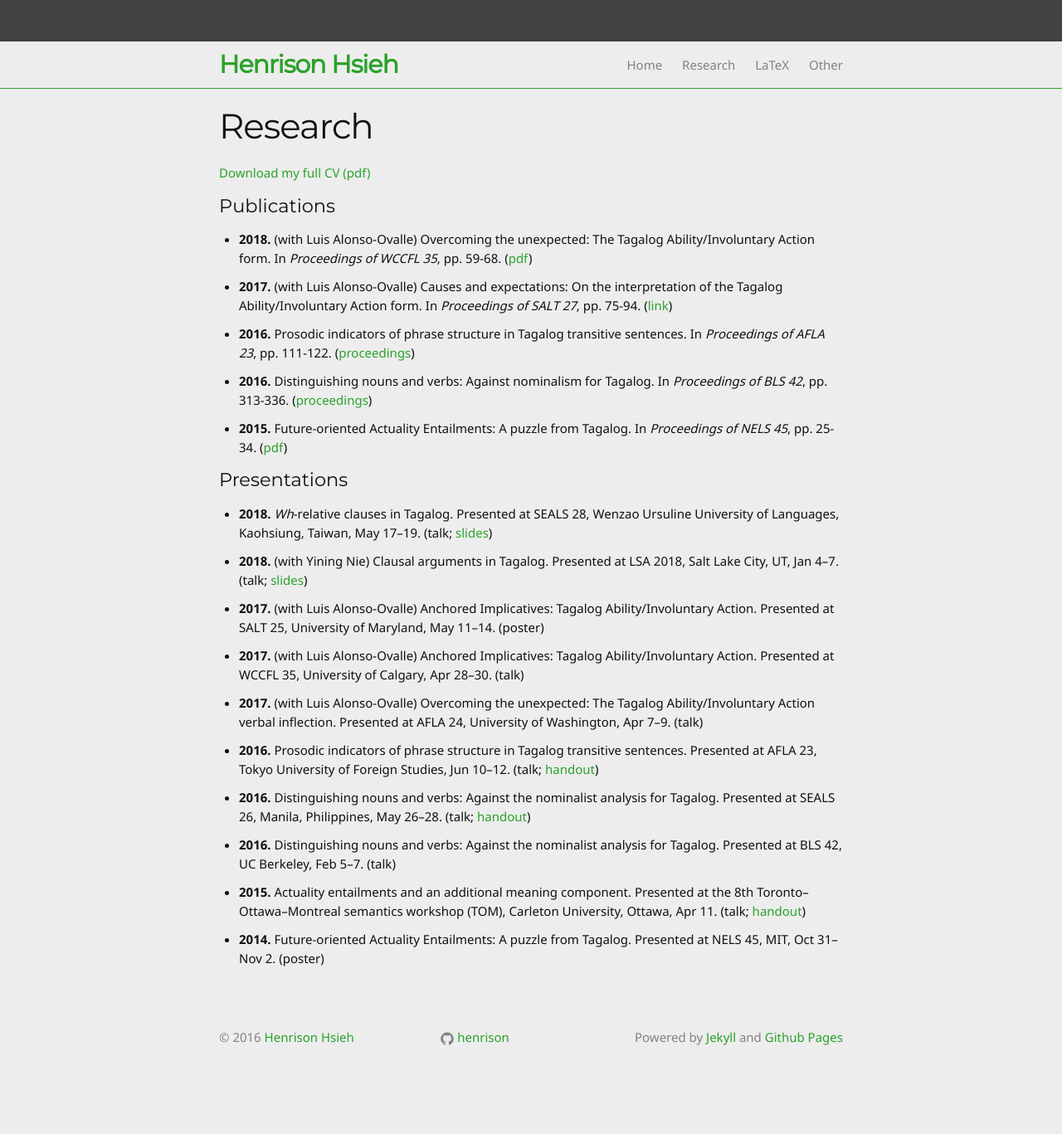
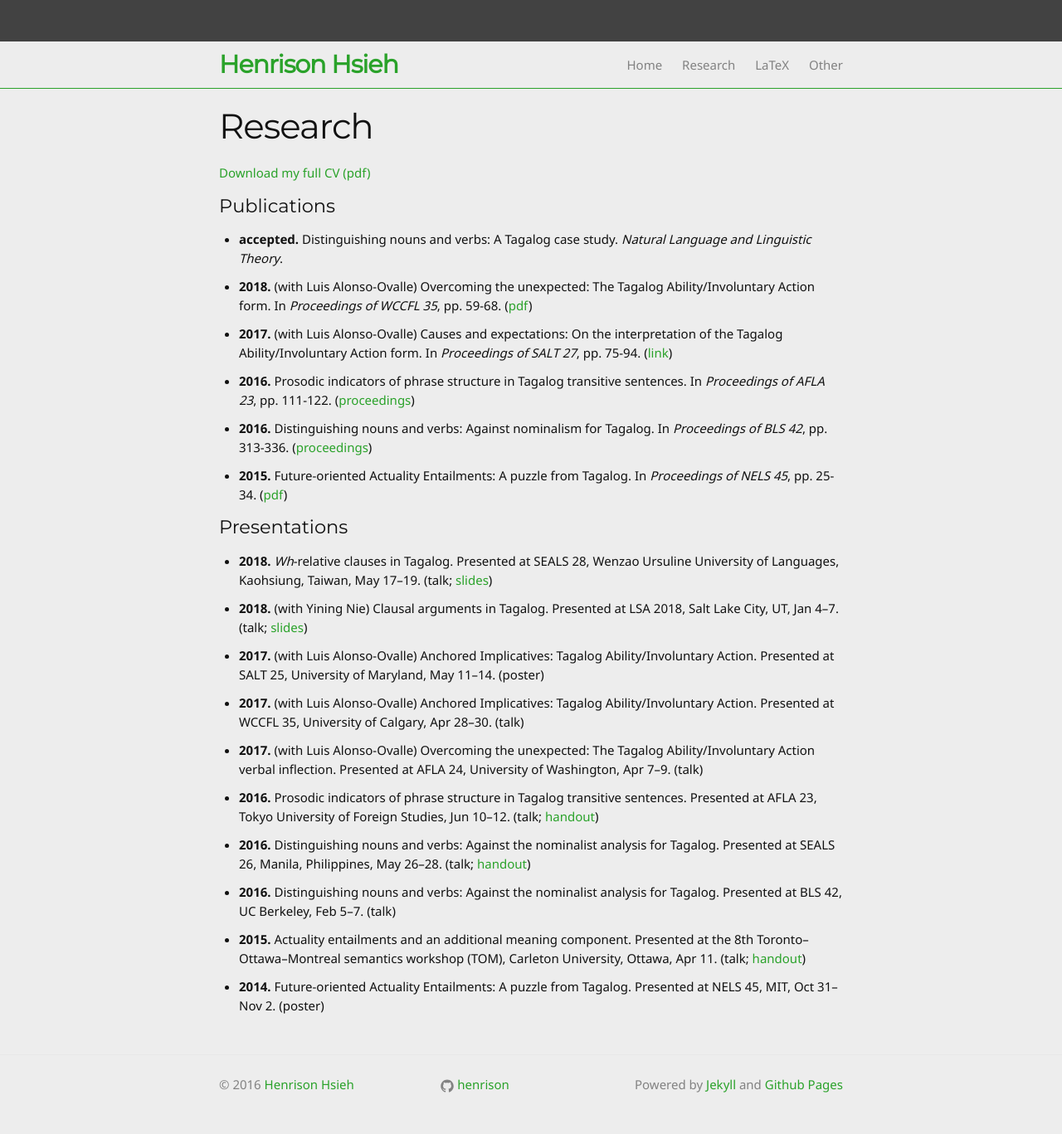
Before and after one commit to henrison/henrison.github.io, a Jekyll site: the page built from 1-research.md, in a window 1280 px wide. Shown: the whole page at 83% size. Built offline with Jekyll 4.4.1, drawn with Linux system fonts in a browser that asks for light colours; before the commit the page ends 1310 px from its top, so only the background shows below that.

Commit message:
added publication updated cv

```diff
--- a/1-research.md
+++ b/1-research.md
@@ -13,7 +13,9 @@ permalink: /research/
     (with {{ pub.coauthor }})
   {% endif -%}
   {{ pub.title }}.
-  In *{{ pub.venue }}*, pp. {{ pub.pages }}.
+  {% unless pub.journal -%} In {% endunless -%}
+  *{{ pub.venue }}*
+  {%- if pub.pages -%}, pp. {{ pub.pages }}{%- endif -%}.
   {% if pub.link -%}
     ([{{ pub.link.text }}](
       {%- case pub.link.type -%}
--- a/_data/publications.yml
+++ b/_data/publications.yml
@@ -2,12 +2,23 @@
 # - year:
 #   coauthor:
 #   title: ''
+#   journal: true
 #   venue:
 #   pages:
 #   link:
 #     type: [local, external]
 #     text:
 #     url:
+
+- year: accepted
+  title: 'Distinguishing nouns and verbs: A Tagalog case study'
+  journal: true
+  venue: Natural Language and Linguistic Theory
+  # pages:
+  # link:
+  #   type: [local, external]
+  #   text:
+  #   url:
 
 - year: 2018
   coauthor: Luis Alonso-Ovalle
```
Also changed, not shown: 1 other file.
